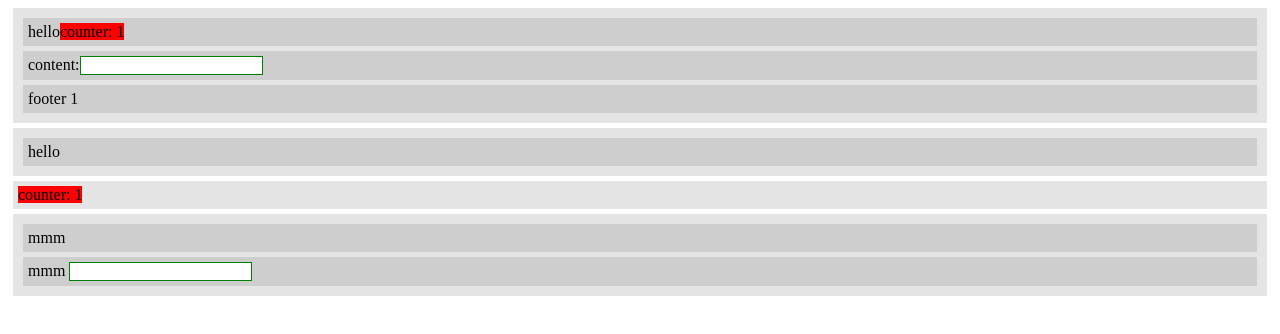
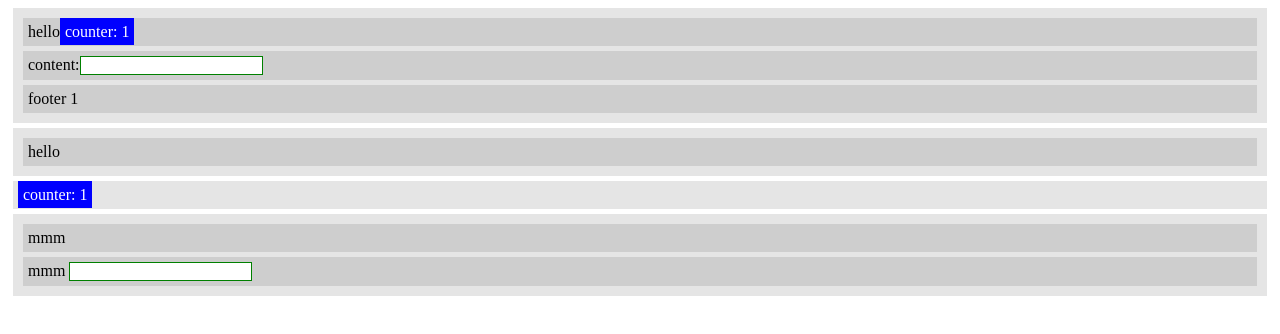
Before and after one commit to bstst/zaibas, a website: page index.html in a window 1280 px wide. Drawn offline with Linux system fonts and the light colour scheme.

Commit message:
styles as object

```diff
--- a/Z.js
+++ b/Z.js
@@ -39,7 +39,11 @@ function Z () {
     const el = document.createElement(tag);
     if (attributes) {
       Object.keys(attributes).forEach((attribute) => {
-        el[attribute] = attributes[attribute];
+        let computedAttribute = attributes[attribute];
+        if (attribute === 'style') {
+          computedAttribute = Object.keys(computedAttribute).map(key => `${key}:${computedAttribute[key]};`).join('');
+        }
+        el[attribute] = computedAttribute;
       });
     }
     const result = textFn ? textFn(store.getState()) : '';
--- a/index.html
+++ b/index.html
@@ -27,7 +27,11 @@
         store.dispatch('count', store.getState().count * 10);
       }
       return z.createEl('span', {
-        style: 'background: red;',
+        style: {
+          background: store.getState().count % 2 ? 'blue' : 'green',
+          padding: 5,
+          color: '#fff',
+        },
         onclick: handleclick,
       }, function (state) { return 'counter: ' + state.count });
     }
@@ -40,7 +44,9 @@
       }
       return z.createEl('input', {
         value: store.getState().input,
-        style: 'border: 1px solid green',
+        style: {
+          border: '1px solid green',
+        },
         oninput: oninput,
       });
     }
```
